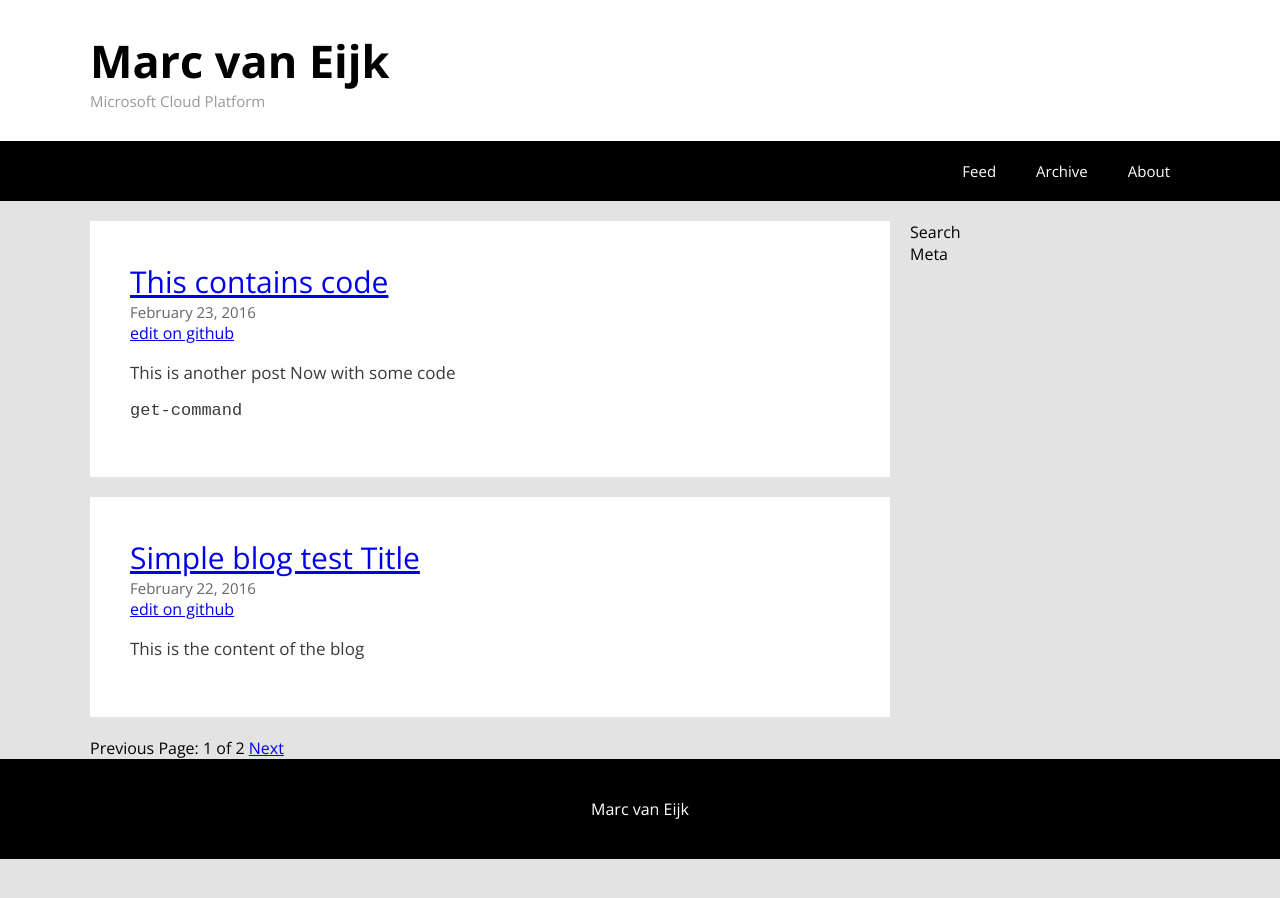
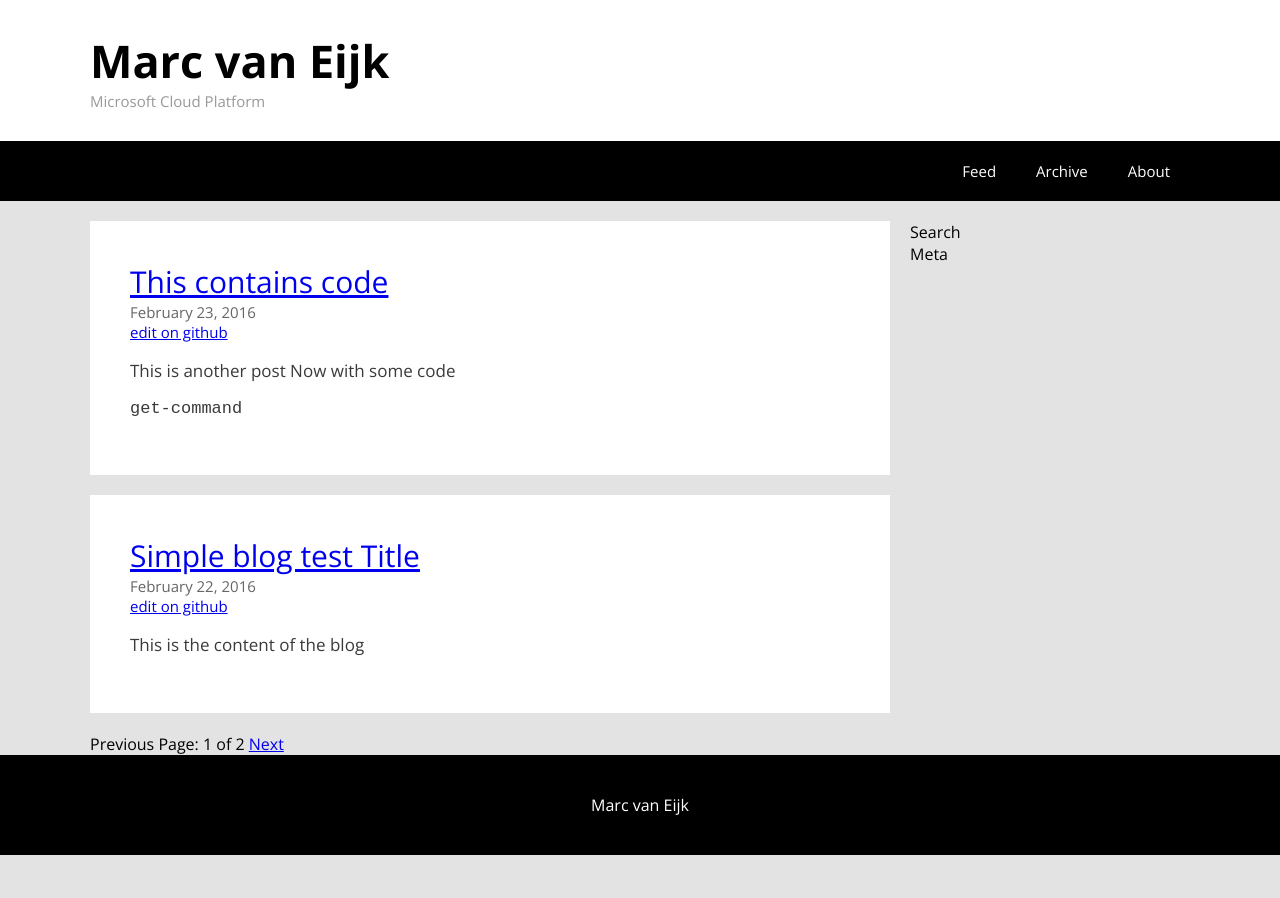
Before and after one commit to marcvaneijkdemo/marcvaneijkdemo.github.io, a Jekyll site: the page built from index.html, in a window 1280 px wide. Built offline with Jekyll 4.4.1, drawn with Linux system fonts in a browser that asks for light colours; the list of posts is cut into pages by our own code.

Commit message:
Update content.css

```diff
--- a/css/content.css
+++ b/css/content.css
@@ -14,6 +14,11 @@ font-size: 15px;
 color: #666666;
 }
 
+.contentEdit {
+font-size: 15px;
+color: #666666;
+}
+
 /* Index */
 .contentIndexUl {
 padding: 0px;
```
